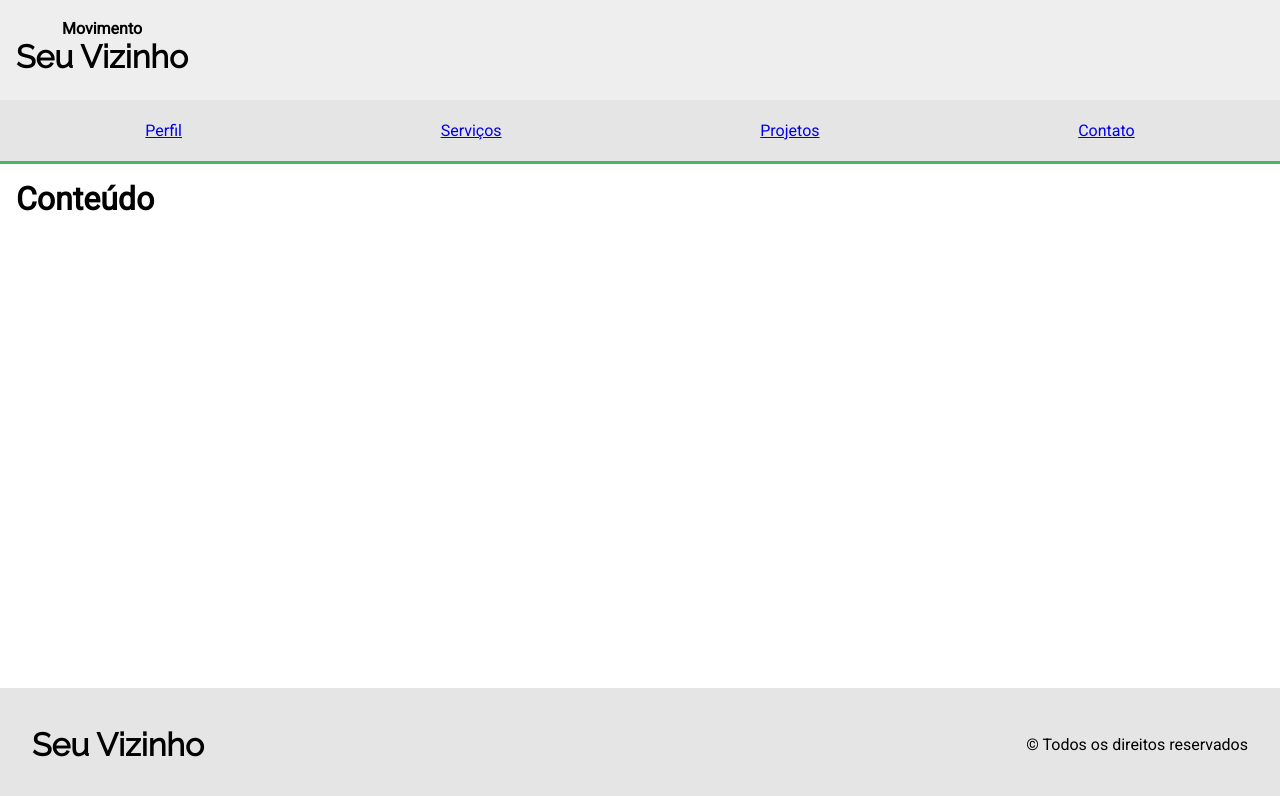
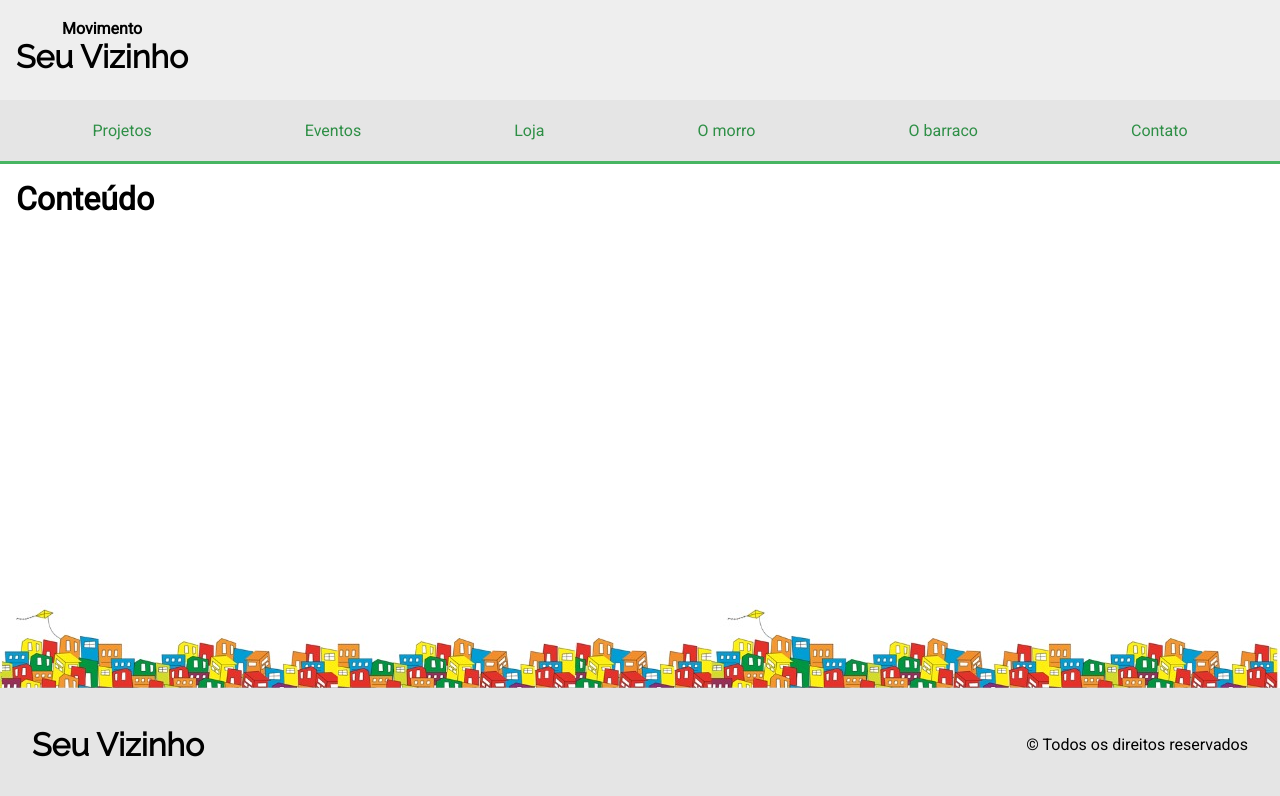
Before and after one commit to faelplg/movimento-seu-vizinho, a plain HTML site: page index.html in a window 1280 px wide. Drawn offline with Linux system fonts and the light colour scheme.

Commit message:
Atualizando site.

```diff
--- a/index.bundle.js
+++ b/index.bundle.js
@@ -63,7 +63,7 @@
 /******/
 /******/ 	var hotApplyOnUpdate = true;
 /******/ 	// eslint-disable-next-line no-unused-vars
-/******/ 	var hotCurrentHash = "f2561dca2f01ad7ece5c";
+/******/ 	var hotCurrentHash = "8218d85fcb1814ab58a1";
 /******/ 	var hotRequestTimeout = 10000;
 /******/ 	var hotCurrentModuleData = {};
 /******/ 	var hotCurrentChildModule;
@@ -799,10 +799,14 @@
 __webpack_require__.r(__webpack_exports__);
 /* harmony import */ var _base_scss__WEBPACK_IMPORTED_MODULE_0__ = __webpack_require__(1);
 /* harmony import */ var _base_scss__WEBPACK_IMPORTED_MODULE_0___default = /*#__PURE__*/__webpack_require__.n(_base_scss__WEBPACK_IMPORTED_MODULE_0__);
+/* harmony import */ var _assets_images_footerImg_jpeg__WEBPACK_IMPORTED_MODULE_1__ = __webpack_require__(2);
+/* harmony import */ var _assets_images_footerImg_jpeg__WEBPACK_IMPORTED_MODULE_1___default = /*#__PURE__*/__webpack_require__.n(_assets_images_footerImg_jpeg__WEBPACK_IMPORTED_MODULE_1__);
+
 
 /* eslint-disable no-console */
 
 console.log('This is a gift from @faelplg.');
+console.log('footer', _assets_images_footerImg_jpeg__WEBPACK_IMPORTED_MODULE_1___default.a);
 /* eslint-enable no-console */
 
 /***/ }),
@@ -811,5 +815,11 @@ console.log('This is a gift from @faelplg.');
 
 // extracted by mini-css-extract-plugin
 
+/***/ }),
+/* 2 */
+/***/ (function(module, exports, __webpack_require__) {
+
+module.exports = __webpack_require__.p + "assets/images/footerImg.jpeg";
+
 /***/ })
 /******/ ]);
--- a/index.html
+++ b/index.html
@@ -21,15 +21,20 @@
         </div>
       </div>
       <div class="section__navigation">
-        <div class="text--center"><a class="mdc-typography--button" href="/profile">Perfil</a></div>
-        <div class="text--center"><a class="mdc-typography--button" href="#">Serviços</a></div>
         <div class="text--center"><a class="mdc-typography--button" href="#">Projetos</a></div>
+        <div class="text--center"><a class="mdc-typography--button" href="#">Eventos</a></div>
+        <div class="text--center"><a class="mdc-typography--button" href="#">Loja</a></div>
+        <div class="text--center"><a class="mdc-typography--button" href="#">O morro</a></div>
+        <div class="text--center"><a class="mdc-typography--button" href="#">O barraco</a></div>
         <div class="text--center"><a class="mdc-typography--button" href="#">Contato</a></div>
       </div>
       <div class="section__content">
         <div class="content">
           <h1>Conteúdo</h1>
         </div>
+      </div>
+      <div class="section__art">
+
       </div>
       <div class="section__footer">
         <div class="footer__left">
--- a/styles.css
+++ b/styles.css
@@ -33,6 +33,13 @@ h1, h2, h3, h4, h5 {
 body div {
   box-sizing: border-box; }
 
+a, a:visited {
+  text-decoration: none;
+  color: #2e8f46; }
+
+a:hover {
+  color: #47b562; }
+
 .content {
   margin: 16px; }
 
@@ -42,8 +49,8 @@ body div {
   display: grid;
   -ms-grid-columns: auto;
   grid-template-columns: auto;
-  -ms-grid-rows: 100px 64px auto 112px;
-  grid-template-rows: 100px 64px auto 112px; }
+  -ms-grid-rows: 100px 64px auto 85px 112px;
+  grid-template-rows: 100px 64px auto 85px 112px; }
 
 .section__headline {
   font-family: Raleway, sans-serif;
@@ -90,6 +97,16 @@ body div {
       align-self: center; }
 
 /*
+ * Footer art
+ */
+.section__art {
+  background-image: url(assets/images/footerImg.jpeg);
+  background-repeat: repeat-x;
+  max-height: 85px;
+  display: flex;
+  flex-flow: row; }
+
+/*
  * Footer section
  */
 .section__footer {
```
Also changed, not shown: assets/images/footerImg.jpeg (added).
